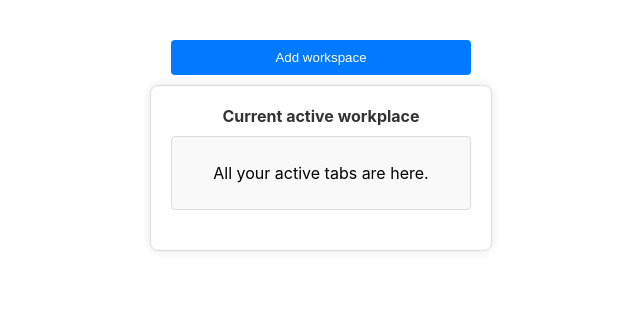
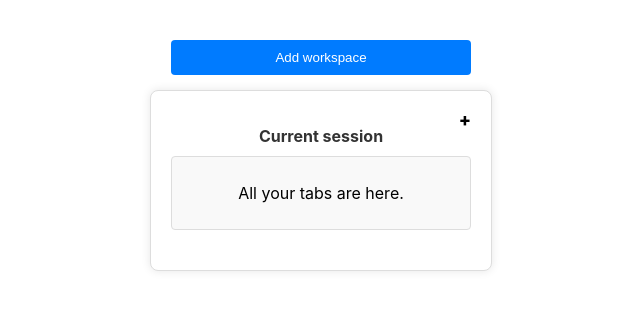
Before and after one commit to adityabatra/Shelf, a React (Create React App) app in the folder shelf/: page / in a window 1280 px wide. Both pictures are taken after a click on the element "Click here to expand". Shown: the top 310 px of the page, without its empty margins (319-959 px from the left). Built offline with nearby package versions, Linux system fonts and the light colour scheme.

Commit message:
Added logic to add/delete workspaces

```diff
--- a/shelf/src/App.js
+++ b/shelf/src/App.js
@@ -3,17 +3,23 @@ import React, {useState} from 'react';
 import Workspace from './components/Workspace';
 
 function App() {
-  const [workspaces, setWorkspaces] = useState([]);
+  const [workspaces, setWorkspaces] = useState([{id:0, isDeletable: false}]);
   const addWorkspace = () => {
-    setWorkspaces([...workspaces, { id: workspaces.length }]);
+    setWorkspaces([...workspaces, { id: workspaces.length, isDeletable: true }]);
   };
+  const deleteWorkspace = (id) => {
+    setWorkspaces(workspaces.filter(workspace => workspace.id !== id));
+  }
+  const saveWorkspace = () => {
+    setWorkspaces([...workspaces,{id:workspaces.length,isDeletable: true}]);
+  }
 
   return (
     <div className="App">
       <button className="add-workspace-button" onClick={addWorkspace}>Add workspace</button>
-      <Workspace />
-      {workspaces.map((workspace) => (
-        <Workspace key={workspace.id} />
+
+      {workspaces.map((workspace) =>  (
+        <Workspace workspace = {workspace} Delete = {deleteWorkspace} Save = {saveWorkspace}/>
       ))}
     </div>
   );
--- a/shelf/src/components/Workspace.css
+++ b/shelf/src/components/Workspace.css
@@ -1,15 +1,18 @@
 .workspace-container {
     width: 300px;
     padding: 20px;
-    margin-top: 10px;
+    margin-top: 15px;
     border: 1px solid #ddd;
     border-radius: 8px;
     box-shadow: 0 0 10px rgba(0, 0, 0, 0.1);
     background-color: white;
+    position: relative;
   }
 
   .workspace-header {
+    position: relative;
     margin-bottom: 20px;
+    margin-top: 15px;
   }
 
   .workspace-header h2 {
@@ -28,11 +31,27 @@
 
   .click-expand {
     margin: 0;
+    margin-top: 4px;
     font-size: 14px;
     color: #007bff;
     cursor: pointer;
   }
 
-  .click-expand:hover {
+  .delete-button,.save-button{
+    position: absolute;
+    top: 0px; /* Adjust top spacing as needed */
+    right: 20px; /* Adjust right spacing as needed */
+    font-size: 14px;
+    font-weight: 800;
+    color: #000;
+    cursor: pointer;
+
+
+  }
+  .save-button{
+    font-size: 18px;
+  }
+
+  .click-expand:hover, .delete-button:hover, .save-button:hover {
     text-decoration: underline;
   }
--- a/shelf/src/components/Workspace.js
+++ b/shelf/src/components/Workspace.js
@@ -1,25 +1,54 @@
 import React, { useState } from 'react';
 import './Workspace.css';
 
-const Workspace = () => {
+const Workspace = (props) => {
   const [isExpanded, setIsExpanded] = useState(false);
-
+  const {id,isDeletable} = props.workspace
+  console.log(id)
   const toggleExpand = () => {
     setIsExpanded(!isExpanded);
   };
+  let heading;
+  if(id === 0){
+    heading = (
+        <h2>Current session</h2>
+    );
+  } else{
+    heading = (
+        <h2>Your workspace {id}</h2>
+    );
+  }
+
+  const handleDelete = () => {
+    props.Delete(id)
+  }
+  const save = () => {
+    props.Save()
+  }
 
   return (
     <div className="workspace-container">
+        {isDeletable? (
+            <div class = "delete-button" onClick={handleDelete}>
+                <p className="delete">X</p>
+          </div>
+        ):(
+            <div class = "save-button" onClick={save}>
+                <p className="save">+</p>
+          </div>
+        )}
       <div className="workspace-header">
-        <h2>Current active workplace</h2>
+
+        {heading}
         {isExpanded ? (
           <div className="workspace-tabs">
-            <p>All your active tabs are here.</p>
+            <p>All your tabs are here.</p>
             {/* Add more tab content here if needed */}
           </div>
         ) : (
           <p className="click-expand" onClick={toggleExpand}>Click here to expand</p>
         )}
+
       </div>
 
     </div>
```
